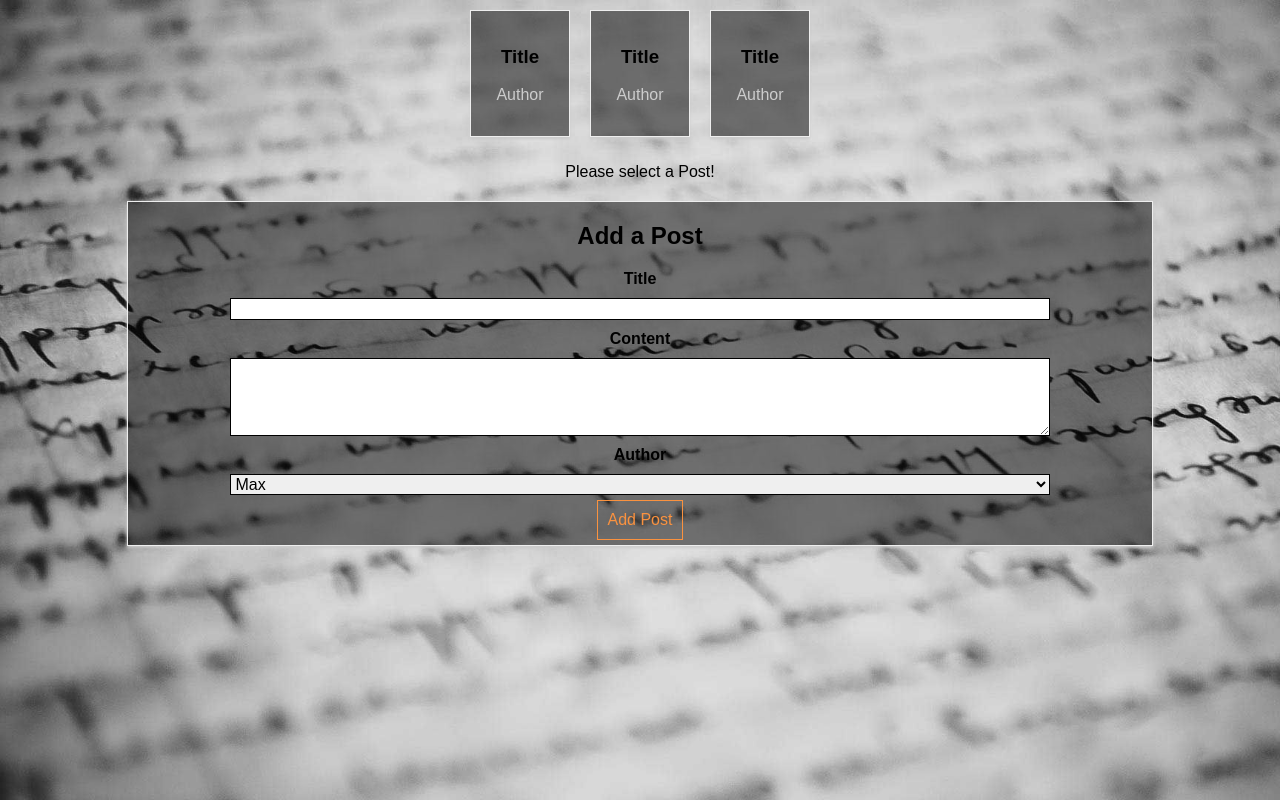
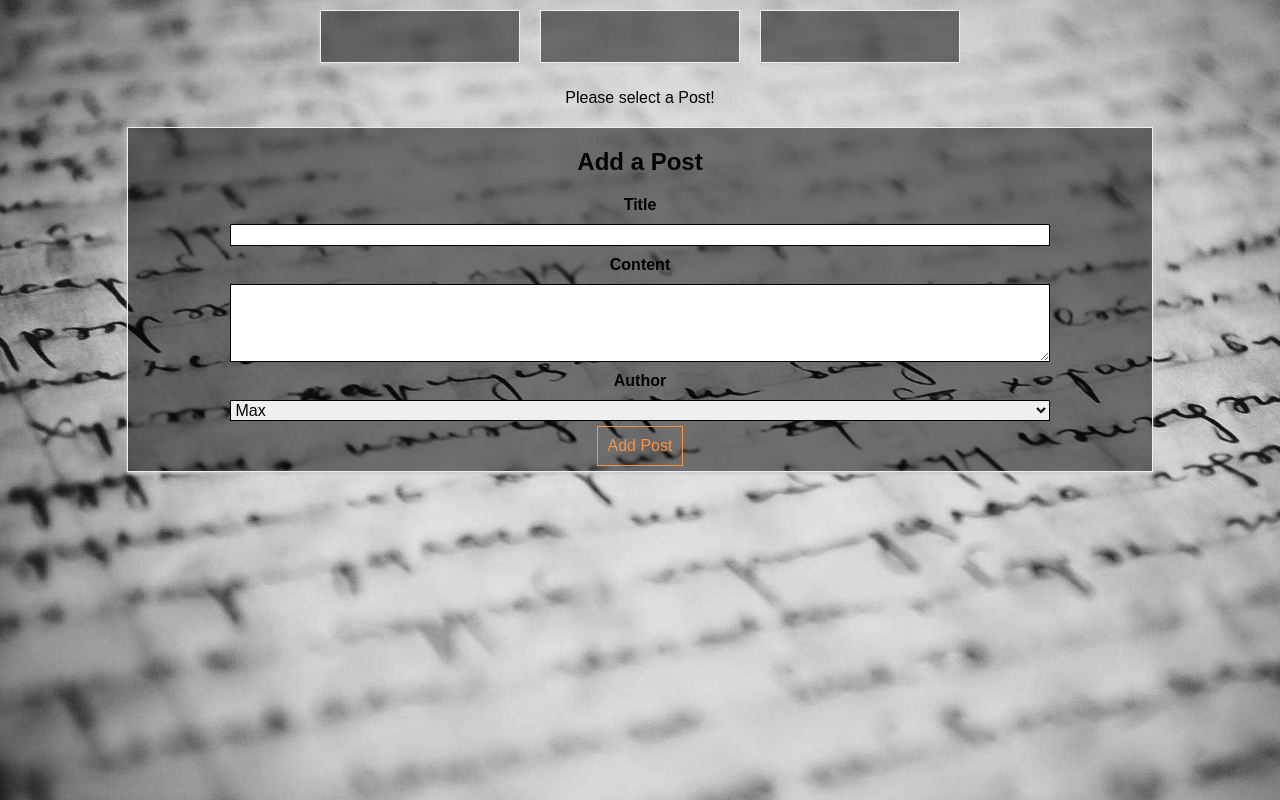
Before and after one commit to alka-si/Blogite, a React (Create React App) app: page / in a window 1280 px wide. Built offline with nearby package versions, Linux system fonts and the light colour scheme.

Commit message:
Added onclick function for full post to be displayed

```diff
--- a/src/components/Post/Post.css
+++ b/src/components/Post/Post.css
@@ -1,5 +1,5 @@
 .Post {
-    width: 100px;
+    width: 200px;
     padding: 16px;
     text-align: center;
     border: 1px solid #eee;
--- a/src/components/Post/Post.js
+++ b/src/components/Post/Post.js
@@ -3,10 +3,10 @@ import React from 'react';
 import './Post.css';
 
 const post = (props) => (
-    <article className="Post">
-        <h1>Title</h1>
+    <article className="Post" onClick={props.getPost}>
+        <h1>{props.title}</h1>
         <div className="Info">
-            <div className="Author">Author</div>
+            <div className="Author">{props.author}</div>
         </div>
     </article>
 );
```
